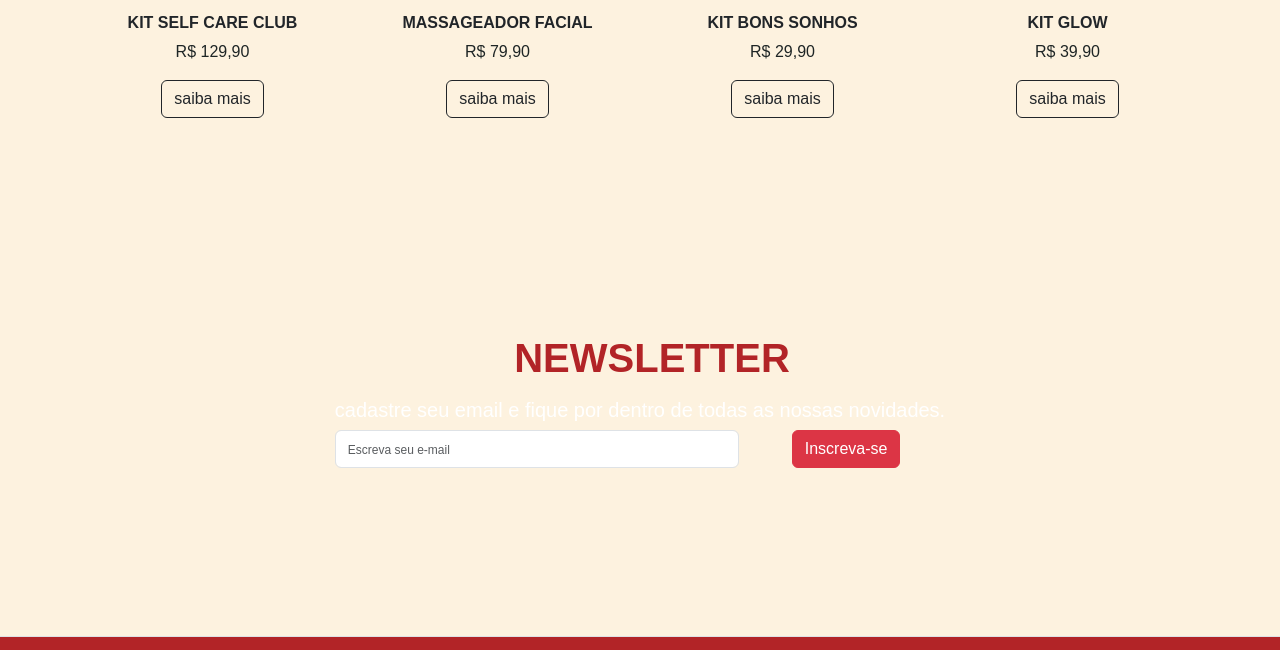
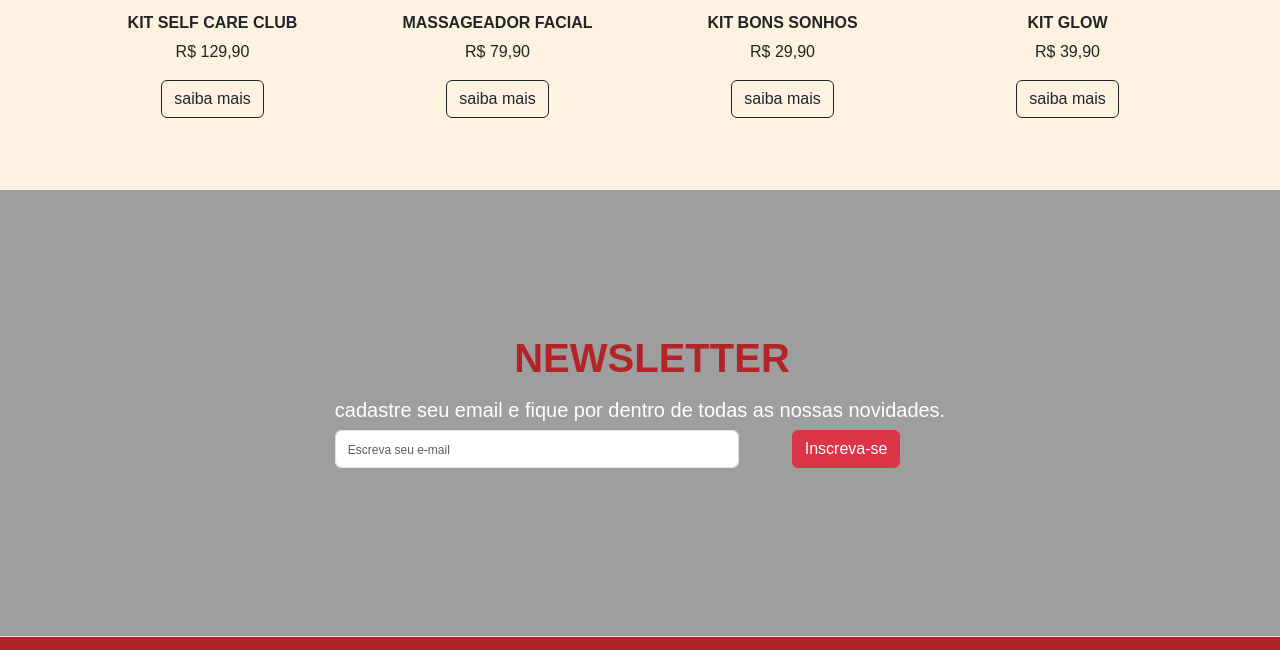
Before and after one commit to anevenancio/floreios, a website: page index.html in a window 1280 px wide. Shown: the part 3287-3937 px from the top of the page. Drawn offline with nearby package versions, Linux system fonts and the light colour scheme; the site is published under a folder, as on GitHub Pages, so addresses that start at the root find nothing; a web font is replaced by a local one.

Commit message:
Update styles.css

```diff
--- a/css/styles.css
+++ b/css/styles.css
@@ -252,7 +252,7 @@ a{
 
 .newsletter{
     width: 100%;
-    background-image: url(/img/background/1.png);
+    background-image: url(../img/background/1.png);
     background-size: cover;
     background-repeat: no-repeat;
     padding: 120px 0;
```
